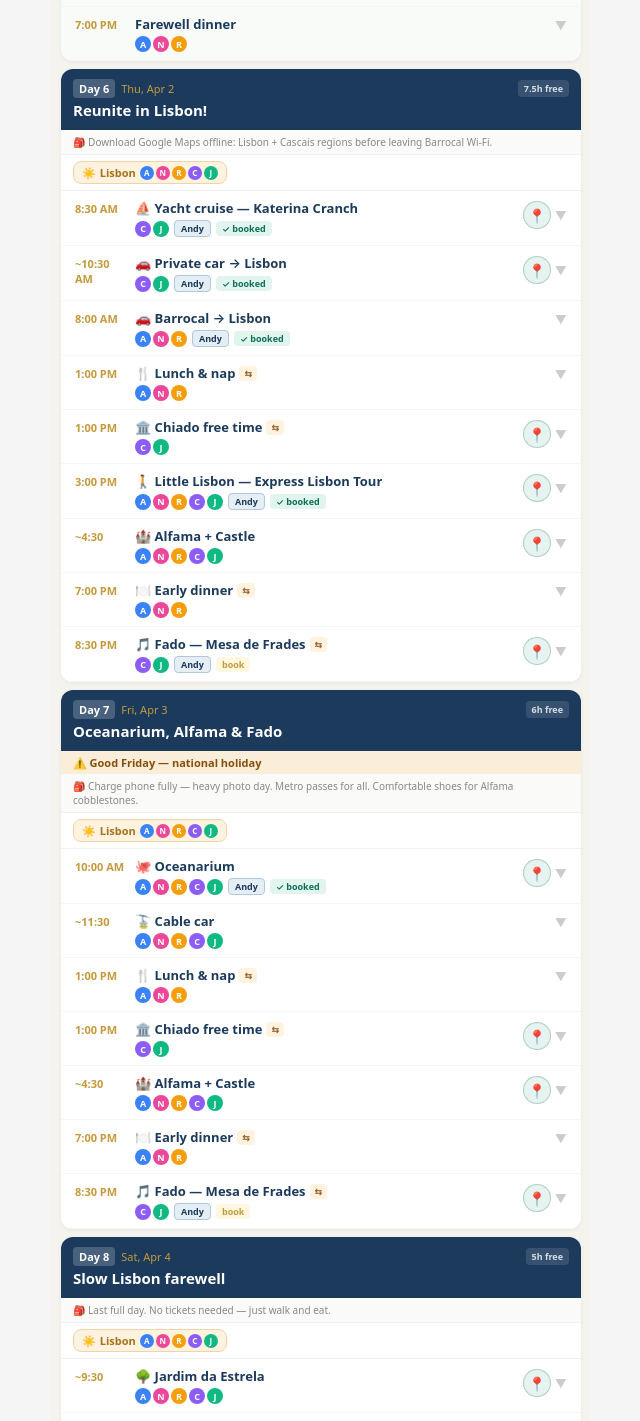
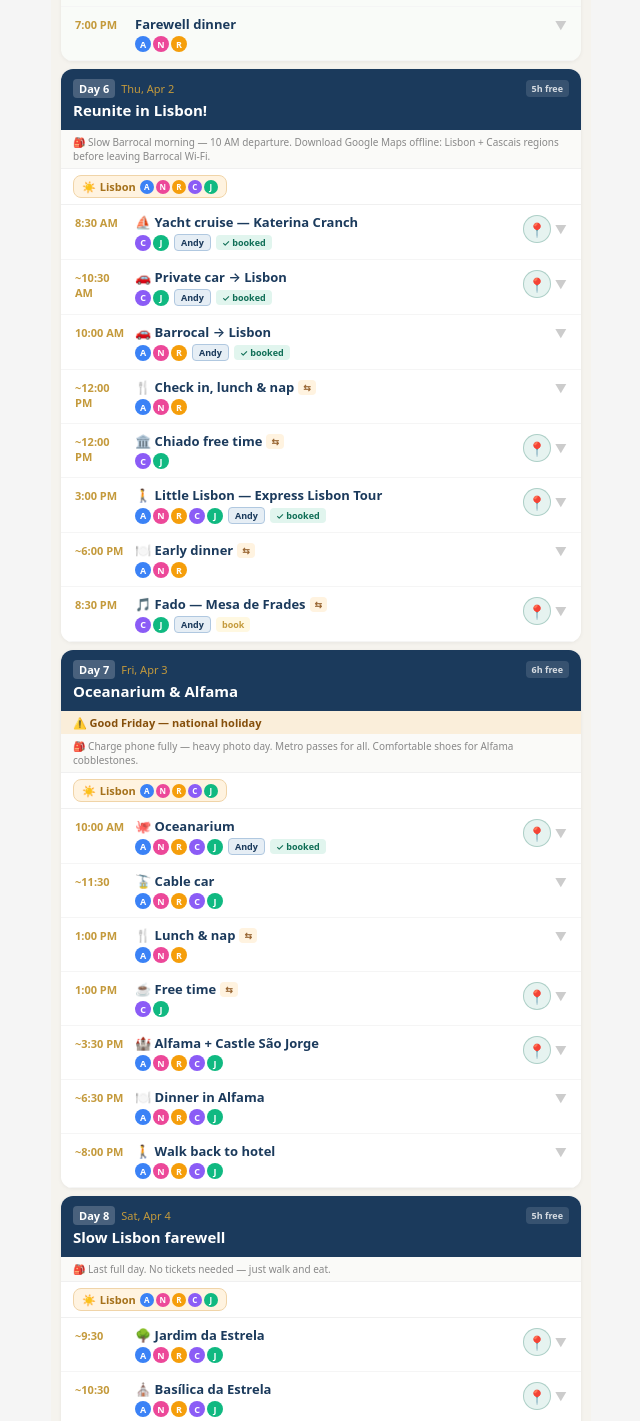
Before and after one commit to abrown221/AndysTravelAgents, a React (Vite) app: page / in a window 1280 px wide. Shown: the part 3566-4987 px from the top of the page, without its empty margins (319-959 px from the left). Built offline with nearby package versions, Linux system fonts and the light colour scheme.

Commit message:
Revise Apr 2-3: shuttle 10 AM, move Alfama to Day 7, remove duplicate Fado

```diff
--- a/src/App.jsx
+++ b/src/App.jsx
@@ -109,25 +109,24 @@ const CAL=[
     {t:"~5:00",n:"☕ Pool & pack",p:[1,1,1,0,0],loc:"bar",d:"Last swim. Start packing for Lisbon transfer tomorrow.\n\n💡 OPTIONAL: Horseback riding trail on the estate — ask Carolina for availability."},
     {t:"7:00 PM",n:"Farewell dinner",p:[1,1,1,0,0],loc:"bar",d:"Last Alentejo evening. Final estate wine. View of Monsaraz lit by last light."},
   ]},
-  {date:"Thu, Apr 2",n:6,title:"Reunite in Lisbon!",iso:"2026-04-02",hotel:"lis",free:7.5,prep:"Download Google Maps offline: Lisbon + Cascais regions before leaving Barrocal Wi-Fi.",locs:[{w:[1,1,1,1,1],l:"lis"}],acts:[
+  {date:"Thu, Apr 2",n:6,title:"Reunite in Lisbon!",iso:"2026-04-02",hotel:"lis",free:5,prep:"Slow Barrocal morning — 10 AM departure. Download Google Maps offline: Lisbon + Cascais regions before leaving Barrocal Wi-Fi.",locs:[{w:[1,1,1,1,1],l:"lis"}],acts:[
     {t:"8:30 AM",n:"⛵ Yacht cruise — Katerina Cranch",p:[0,0,0,1,1],from:"A",src:1,booked:true,d:"✅ CONFIRMED — Katerina Cranch, 12m yacht. 2-hour coastal cruise from Cascais Marina. Captain, fuel, paddle boards, welcome drinks included. 8:30 AM departure.\n\nLogistics: Check out of Albatroz. Leave luggage with concierge. Walk to marina (~10 min). After cruise: private car transfer to Bairro Alto Hotel (luggage pre-loaded from hotel — no backtracking needed).",cancel:"24h",mapQ:"Cascais+Marina+Portugal",links:[{t:"Cascais sailing",u:"https://www.viator.com/Cascais/d28587-ttd"}]},
     {t:"~10:30 AM",n:"🚗 Private car → Lisbon",p:[0,0,0,1,1],from:"A",src:1,booked:true,d:"✅ CONFIRMED — Private car from Cascais Marina to Bairro Alto Hotel. Luggage pre-loaded from hotel — no backtracking needed. After 2-hour yacht cruise.",mapQ:"Bairro+Alto+Hotel+Lisbon"},
-    {t:"8:00 AM",n:"🚗 Barrocal → Lisbon",p:[1,1,1,0,0],from:"A",src:1,booked:true,d:"✅ CAROLINA CONFIRMED — Mercedes E Class. Car seat for Rose. Barrocal shuttle, ~2 hours. Rose naps.",cancel:"24h",links:[{t:"Barrocal",u:"https://barrocal.pt"}]},
-    {t:"1:00 PM",n:"🍴 Lunch & nap",p:[1,1,1,0,0],par:true,d:"Back to hotel. Rose needs rest before Alfama. Critical recharge."},
-    {t:"1:00 PM",n:"🏛️ Chiado free time",p:[0,0,0,1,1],par:true,d:"Christina + Jim explore: Bertrand (world's oldest bookshop, 1732), Carmo Convent (roofless 1755 church — architecturally haunting), Manteigaria pastéis de nata. All 5-min walk from hotel.",mapQ:"Carmo+Convent+Lisbon",links:[{t:"Carmo Convent",u:"https://maps.google.com/?q=Carmo+Convent+Lisbon"}]},
-    {t:"3:00 PM",n:"🚶 Little Lisbon — Express Lisbon Tour",p:[1,1,1,1,1],from:"A",src:1,booked:true,d:"✅ FULLY CONFIRMED by Mariana — Thu Apr 2, 3:00 PM.\n'Express Lisbon' private family tour: 2-hour tuk-tuk ride + 1-hour walking tour with scavenger hunt.\nGuide + driver meet at Bairro Alto Hotel.\n\nRoute: Baixa → Chiado → Bairro Alto → Príncipe Real → Mouraria → Alfama. Viewpoints: Senhora do Monte, Portas do Sol/Santa Luzia, São Pedro de Alcântara. Kids' games + pastry included.\n\nScavenger hunt options (choose at start): Alfama (ends Campo das Cebolas) OR Bairro Alto (ends Praça D. Luís I).\n\nBalance payment due by Mon Mar 30 via PayPal.\n\n📞 +351 912 800 647 · info@lisbonforkids.com (Mariana)",phone:"+351912800647",cancel:"24h",mapQ:"Alfama+Lisbon",links:[{t:"Little Lisbon",u:"https://www.lisbonforkids.com/tuk-tuk-tours"}]},
-    {t:"~4:30",n:"🏰 Alfama + Castle",p:[1,1,1,1,1],d:"Tile streets, peacocks, ramparts, Children's Centre. Ginjinha for adults.",mapQ:"Castelo+São+Jorge+Lisbon",links:[{t:"Castelo",u:"https://maps.google.com/?q=Castelo+São+Jorge+Lisbon"}]},
-    {t:"7:00 PM",n:"🍽️ Early dinner",p:[1,1,1,0,0],par:true,d:"Family eats early. Rose to bed. Quiet evening."},
-    {t:"8:30 PM",n:"🎵 Fado — Mesa de Frades",p:[0,0,0,1,1],from:"A",src:1,par:true,d:"Tiny former chapel. Good Friday fado = once-in-a-lifetime. Book via concierge. Very small — book early.",mapQ:"Mesa+de+Frades+Alfama+Lisbon",links:[{t:"Mesa de Frades",u:"https://maps.google.com/?q=Mesa+de+Frades+Alfama+Lisbon"}]},
+    {t:"10:00 AM",n:"🚗 Barrocal → Lisbon",p:[1,1,1,0,0],from:"A",src:1,booked:true,d:"✅ CAROLINA CONFIRMED — Mercedes E Class. Car seat for Rose. Barrocal shuttle, ~2 hours. Arrive Bairro Alto Hotel ~12 PM.\n\n⚠️ CHANGED FROM 8:00 AM → 10:00 AM. Must notify Carolina (concierge@barrocal.pt) of new departure time. No early Lisbon bookings — enjoy a slow last Barrocal morning, breakfast with the donkeys.",cancel:"24h",links:[{t:"Barrocal",u:"https://barrocal.pt"}]},
+    {t:"~12:00 PM",n:"🍴 Check in, lunch & nap",p:[1,1,1,0,0],par:true,d:"Arrive Bairro Alto Hotel ~12 PM. Check in, quick lunch nearby, Rose naps. Critical recharge before the Little Lisbon tour at 3 PM."},
+    {t:"~12:00 PM",n:"🏛️ Chiado free time",p:[0,0,0,1,1],par:true,d:"Christina + Jim arrived ~11 AM from Cascais. Explore: Bertrand (world's oldest bookshop, 1732), Carmo Convent (roofless 1755 church — architecturally haunting), Manteigaria pastéis de nata. All 5-min walk from hotel.",mapQ:"Carmo+Convent+Lisbon",links:[{t:"Carmo Convent",u:"https://maps.google.com/?q=Carmo+Convent+Lisbon"}]},
+    {t:"3:00 PM",n:"🚶 Little Lisbon — Express Lisbon Tour",p:[1,1,1,1,1],from:"A",src:1,booked:true,d:"✅ FULLY CONFIRMED by Mariana — Thu Apr 2, 3:00 PM.\n'Express Lisbon' private family tour: 2-hour tuk-tuk ride + 1-hour walking tour with scavenger hunt.\nGuide + driver meet at Bairro Alto Hotel.\n\nRoute: Baixa → Chiado → Bairro Alto → Príncipe Real → Mouraria → Alfama. Viewpoints: Senhora do Monte, Portas do Sol/Santa Luzia, São Pedro de Alcântara. Kids' games + pastry included.\n\nScavenger hunt options (choose at start): Alfama (ends Campo das Cebolas) OR Bairro Alto (ends Praça D. Luís I).\n\nTour covers Alfama at a fun pace — dedicated Alfama + Castle visit saved for tomorrow (Apr 3).\n\nBalance payment due by Mon Mar 30 via PayPal.\n\n📞 +351 912 800 647 · info@lisbonforkids.com (Mariana)",phone:"+351912800647",cancel:"24h",mapQ:"Alfama+Lisbon",links:[{t:"Little Lisbon",u:"https://www.lisbonforkids.com/tuk-tuk-tours"}]},
+    {t:"~6:00 PM",n:"🍽️ Early dinner",p:[1,1,1,0,0],par:true,d:"Tour ends ~6 PM. Family eats early near the hotel. Rose to bed after a big day."},
+    {t:"8:30 PM",n:"🎵 Fado — Mesa de Frades",p:[0,0,0,1,1],from:"A",src:1,par:true,d:"Tiny former chapel. Tiny former chapel in Alfama. Book via Bairro Alto Hotel concierge. Very small venue — book early.",mapQ:"Mesa+de+Frades+Alfama+Lisbon",links:[{t:"Mesa de Frades",u:"https://maps.google.com/?q=Mesa+de+Frades+Alfama+Lisbon"}]},
   ]},
-  {date:"Fri, Apr 3",n:7,title:"Oceanarium, Alfama & Fado",iso:"2026-04-03",hotel:"lis",free:6,note:"⚠️ Good Friday — national holiday",prep:"Charge phone fully — heavy photo day. Metro passes for all. Comfortable shoes for Alfama cobblestones.",locs:[{w:[1,1,1,1,1],l:"lis"}],acts:[
+  {date:"Fri, Apr 3",n:7,title:"Oceanarium & Alfama",iso:"2026-04-03",hotel:"lis",free:6,note:"⚠️ Good Friday — national holiday",prep:"Charge phone fully — heavy photo day. Metro passes for all. Comfortable shoes for Alfama cobblestones.",locs:[{w:[1,1,1,1,1],l:"lis"}],acts:[
     {t:"10:00 AM",n:"🐙 Oceanarium",p:[1,1,1,1,1],from:"A",src:1,booked:true,d:"✅ BOOKED — Ref #96455533. 10:00 AM entry, Fri Apr 3.\n\nTHE must-do for Rose. 15,000+ marine animals. Metro to Oriente (Calatrava station). Allow 2+ hours.\n\n📞 +351 218 917 000 · info@oceanario.pt",phone:"+351218917000",cancel:"24h",mapQ:"Oceanário+de+Lisboa",links:[{t:"Oceanarium",u:"https://www.oceanario.pt"}]},
     {t:"~11:30",n:"🚡 Cable car",p:[1,1,1,1,1],d:"Teleférico over the Tagus. Thrilling for kids. Playgrounds + promenades nearby."},
-    {t:"1:00 PM",n:"🍴 Lunch & nap",p:[1,1,1,0,0],par:true,d:"Back to hotel. Rose needs rest before Alfama. Critical recharge."},
-    {t:"1:00 PM",n:"🏛️ Chiado free time",p:[0,0,0,1,1],par:true,d:"Christina + Jim explore: Bertrand (world's oldest bookshop, 1732), Carmo Convent (roofless 1755 church — architecturally haunting), Manteigaria pastéis de nata. All 5-min walk from hotel.",mapQ:"Carmo+Convent+Lisbon",links:[{t:"Carmo Convent",u:"https://maps.google.com/?q=Carmo+Convent+Lisbon"}]},
-    {t:"~4:30",n:"🏰 Alfama + Castle",p:[1,1,1,1,1],d:"Tile streets, peacocks, ramparts, Children's Centre. Ginjinha for adults.",mapQ:"Castelo+São+Jorge+Lisbon",links:[{t:"Castelo",u:"https://maps.google.com/?q=Castelo+São+Jorge+Lisbon"}]},
-    {t:"7:00 PM",n:"🍽️ Early dinner",p:[1,1,1,0,0],par:true,d:"Family eats early. Rose to bed. Quiet evening."},
-    {t:"8:30 PM",n:"🎵 Fado — Mesa de Frades",p:[0,0,0,1,1],from:"A",src:1,par:true,d:"Tiny former chapel. Good Friday fado = once-in-a-lifetime. Book via concierge. Very small — book early.",mapQ:"Mesa+de+Frades+Alfama+Lisbon",links:[{t:"Mesa de Frades",u:"https://maps.google.com/?q=Mesa+de+Frades+Alfama+Lisbon"}]},
+    {t:"1:00 PM",n:"🍴 Lunch & nap",p:[1,1,1,0,0],par:true,d:"Back to hotel. Rose needs rest before Alfama. Critical recharge — big afternoon ahead."},
+    {t:"1:00 PM",n:"☕ Free time",p:[0,0,0,1,1],par:true,d:"Christina + Jim free afternoon. Options: revisit Chiado spots you missed yesterday, Príncipe Real garden + boutiques, or LX Factory (creative hub in converted industrial space, ~10 min taxi). Regroup at hotel by 3:30 for Alfama.",mapQ:"Carmo+Convent+Lisbon",links:[{t:"Carmo Convent",u:"https://maps.google.com/?q=Carmo+Convent+Lisbon"}]},
+    {t:"~3:30 PM",n:"🏰 Alfama + Castle São Jorge",p:[1,1,1,1,1],d:"The dedicated Alfama afternoon. Yesterday's Little Lisbon tour gave you the overview — today go deeper at your own pace.\n\nCastelo de São Jorge: ramparts, peacocks, Children's Centre (Rose will love it). Then wind down through Alfama's tile streets, laundry lines, fado echoing from doorways.\n\nGinjinha for adults at a tiny counter bar. End at Portas do Sol viewpoint for golden hour.\n\n⚠️ Good Friday — some shops/restaurants may be closed. Castle should be open (confirm hours).",mapQ:"Castelo+São+Jorge+Lisbon",links:[{t:"Castelo",u:"https://maps.google.com/?q=Castelo+São+Jorge+Lisbon"},{t:"Alfama",u:"https://maps.google.com/?q=Alfama+Lisbon"}]},
+    {t:"~6:30 PM",n:"🍽️ Dinner in Alfama",p:[1,1,1,1,1],d:"Eat together in Alfama while you're there. Good Friday seafood tradition — bacalhau (salt cod) is the classic. Try a local tasca. Early enough for Rose."},
+    {t:"~8:00 PM",n:"🚶 Walk back to hotel",p:[1,1,1,1,1],d:"Downhill stroll from Alfama through Baixa to Bairro Alto Hotel. Lisbon lit up at night. Rose in the stroller, gelato stop on the way. Easy last evening before tomorrow's farewell day."},
   ]},
   {date:"Sat, Apr 4",n:8,title:"Slow Lisbon farewell",iso:"2026-04-04",hotel:"lis",free:5,prep:"Last full day. No tickets needed — just walk and eat.",locs:[{w:[1,1,1,1,1],l:"lis"}],acts:[
     {t:"~9:30",n:"🌳 Jardim da Estrela",p:[1,1,1,1,1],d:"Playground, duck ponds, bandstand, peacocks. Café under jacaranda trees.",mapQ:"Jardim+da+Estrela+Lisbon",links:[{t:"Visit Lisboa",u:"http://www.visitlisboa.com/en/places/jardim-da-estrela"}]},
```
